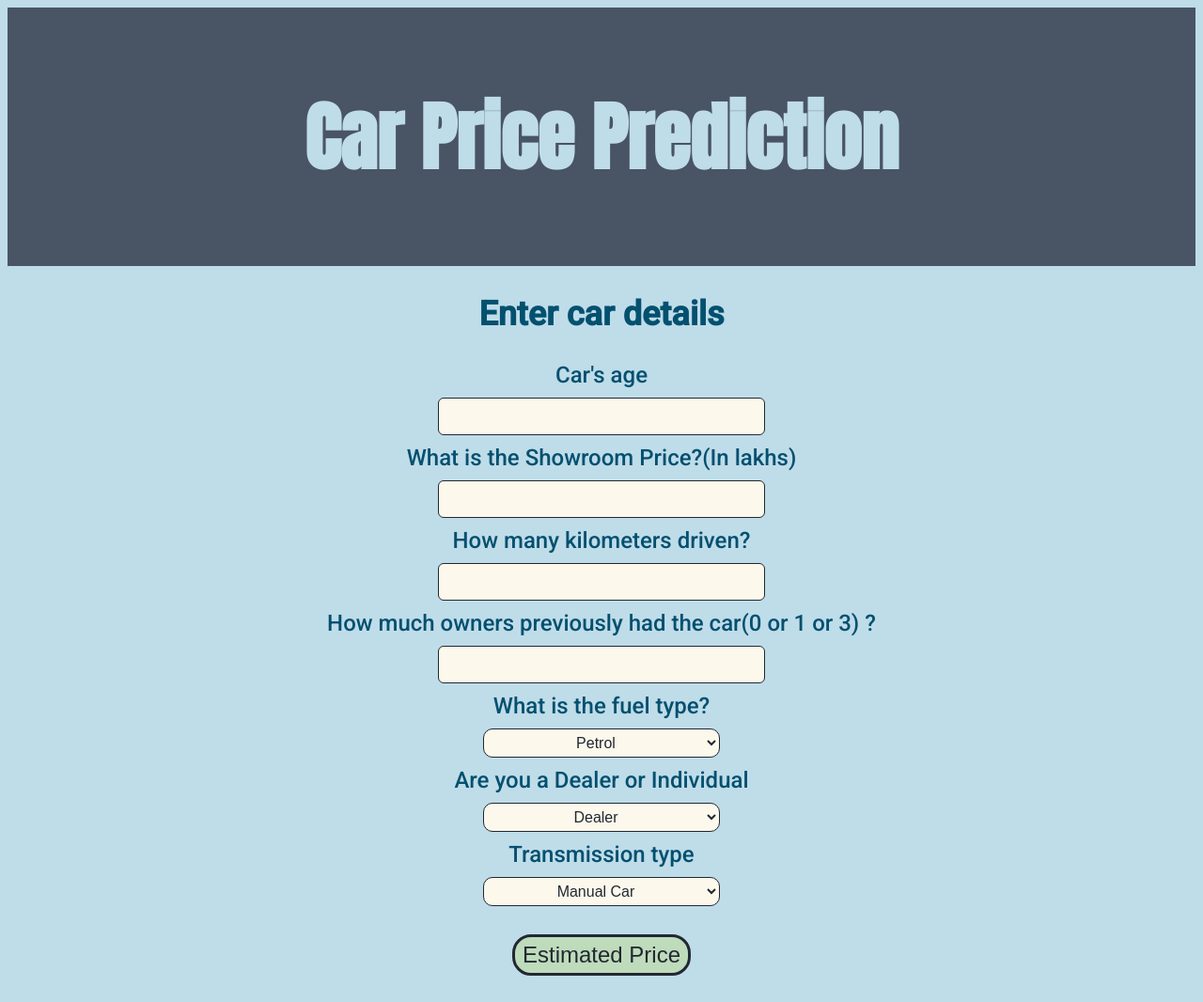
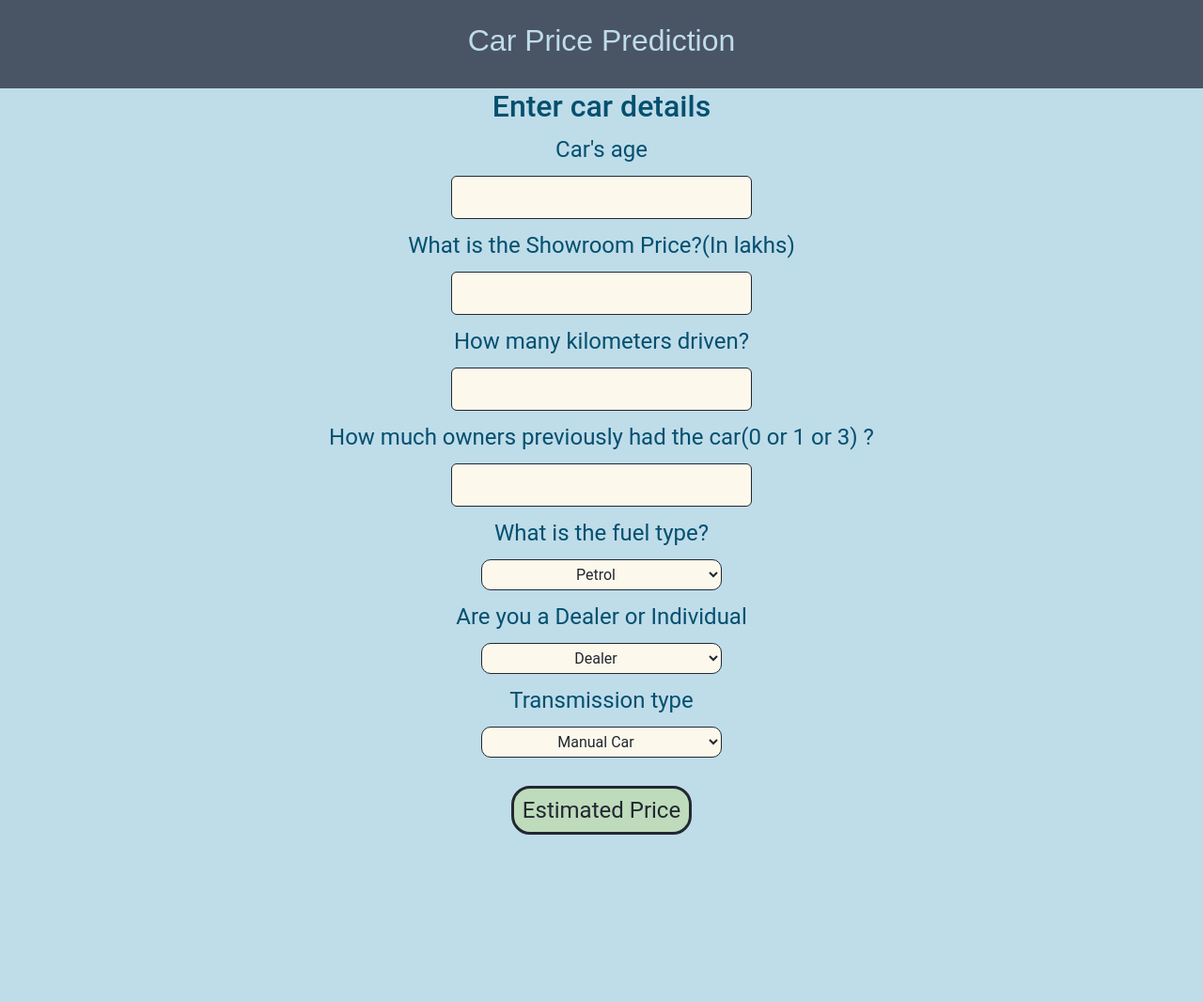
Before and after one commit to OfficialNMN/Car-Price-Prediction, a Flask app: page / in a window 1280 px wide. Shown: the whole page at 94% size. After the commit the page ends 888 px from the top, so only its background shows below. Run offline with Flask 2, Linux system fonts and the light colour scheme; parts of the project's set-up code (start-up, migrations or seed data) failed here and were passed over.

Commit message:
Update base.html

```diff
--- a/templates/base.html
+++ b/templates/base.html
@@ -3,15 +3,14 @@
 <head>
     <meta charset="UTF-8">
     <meta name="viewport" content="width=device-width, initial-scale=1.0">
-    <!-- Link to external style sheet: url_for('main.css_FolderName','main.css') -->
+    <link href="https://cdn.jsdelivr.net/npm/bootstrap@5.0.0-beta3/dist/css/bootstrap.min.css" rel="stylesheet" integrity="sha384-eOJMYsd53ii+scO/bJGFsiCZc+5NDVN2yr8+0RDqr0Ql0h+rP48ckxlpbzKgwra6" crossorigin="anonymous">
     <link rel="stylesheet" href="{{ url_for('static',filename='style.css') }}">
     {% block head %} {% endblock %}
-    <link rel="preconnect" href="https://fonts.gstatic.com">
-    <link href="https://fonts.googleapis.com/css2?family=Roboto:wght@500&display=swap" rel="stylesheet">
-    <link href="https://fonts.googleapis.com/css2?family=Anton&display=swap" rel="stylesheet">
+    <script src="https://cdn.jsdelivr.net/npm/@popperjs/core@2.9.1/dist/umd/popper.min.js" integrity="sha384-SR1sx49pcuLnqZUnnPwx6FCym0wLsk5JZuNx2bPPENzswTNFaQU1RDvt3wT4gWFG" crossorigin="anonymous"></script>
+    <script src="https://cdn.jsdelivr.net/npm/bootstrap@5.0.0-beta3/dist/js/bootstrap.min.js" integrity="sha384-j0CNLUeiqtyaRmlzUHCPZ+Gy5fQu0dQ6eZ/xAww941Ai1SxSY+0EQqNXNE6DZiVc" crossorigin="anonymous"></script>
 </head>
 <body>
-    <div class='top-header'><h1>Car Price Prediction</h1></div>
+    <div class='top-header'><h2>Car Price Prediction</h2></div>
     {% block body %} {% endblock %}
 </body>
 </html>
```
